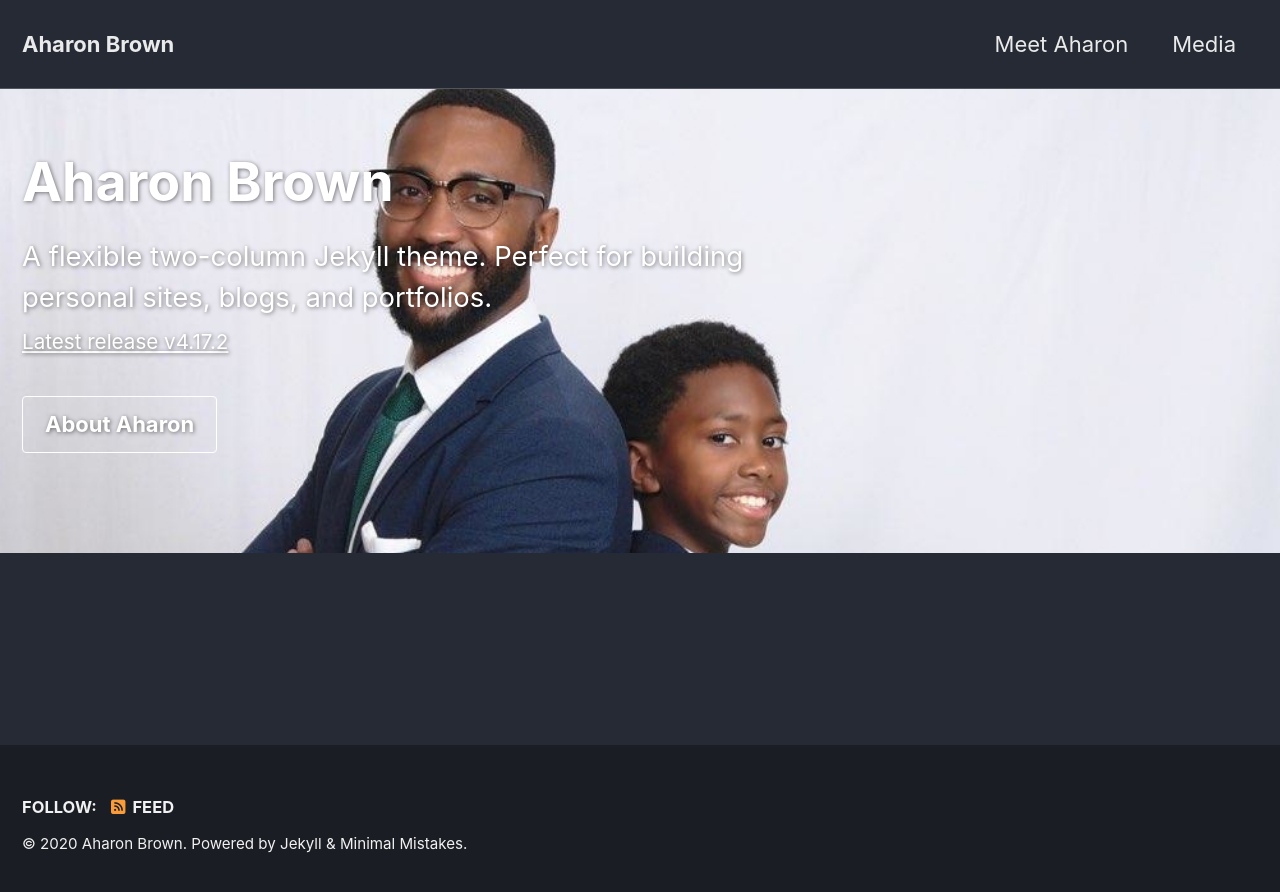
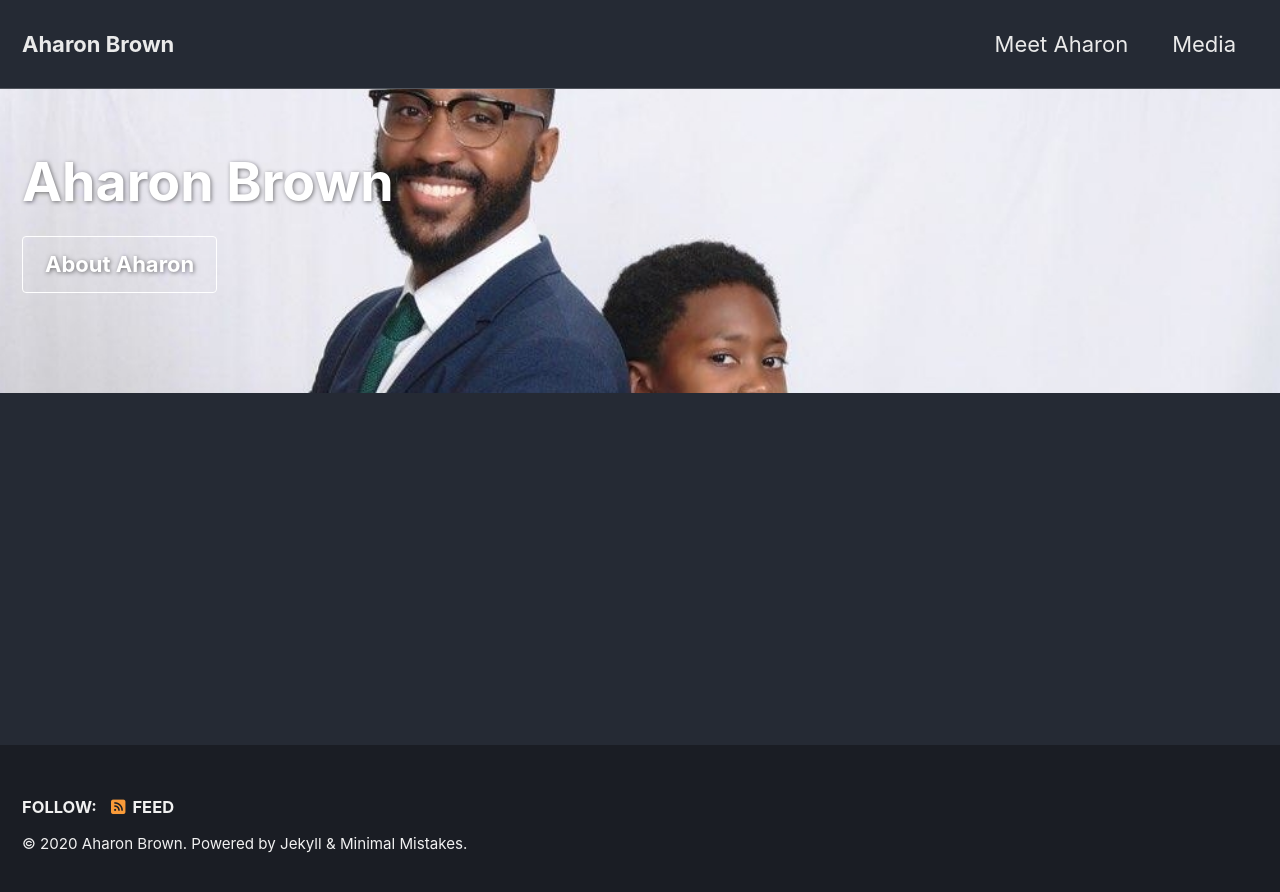
Before and after one commit to aharonbrownforestpark/aharonbrownforestpark.github.io, a Jekyll site: the page built from _pages/home.md, in a window 1280 px wide. Shown: the top 892 px of the page. Built offline with Jekyll 4.4.1, drawn with Linux system fonts in a browser that asks for light colours; cached includes are drawn as plain includes; nearby versions of some CDN libraries.

```diff
--- a/_pages/home.md
+++ b/_pages/home.md
@@ -7,7 +7,4 @@ header:
   actions:
     - label: "About Aharon"
       url: "/about/"
-excerpt: >
-  A flexible two-column Jekyll theme. Perfect for building personal sites, blogs, and portfolios.<br />
-  <small><a href="https://github.com/mmistakes/minimal-mistakes/releases/tag/4.17.2">Latest release v4.17.2</a></small>
 ---
```
